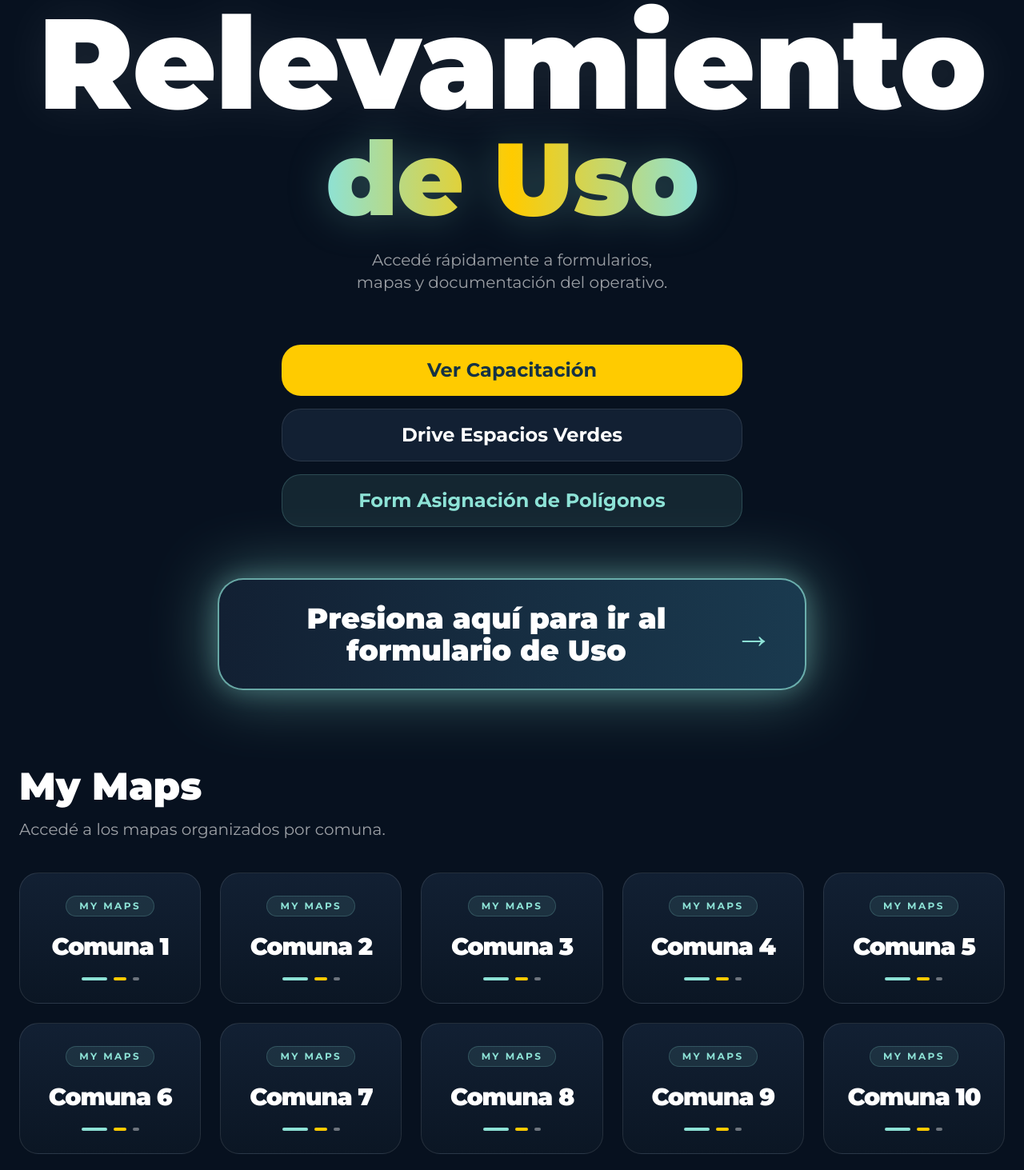
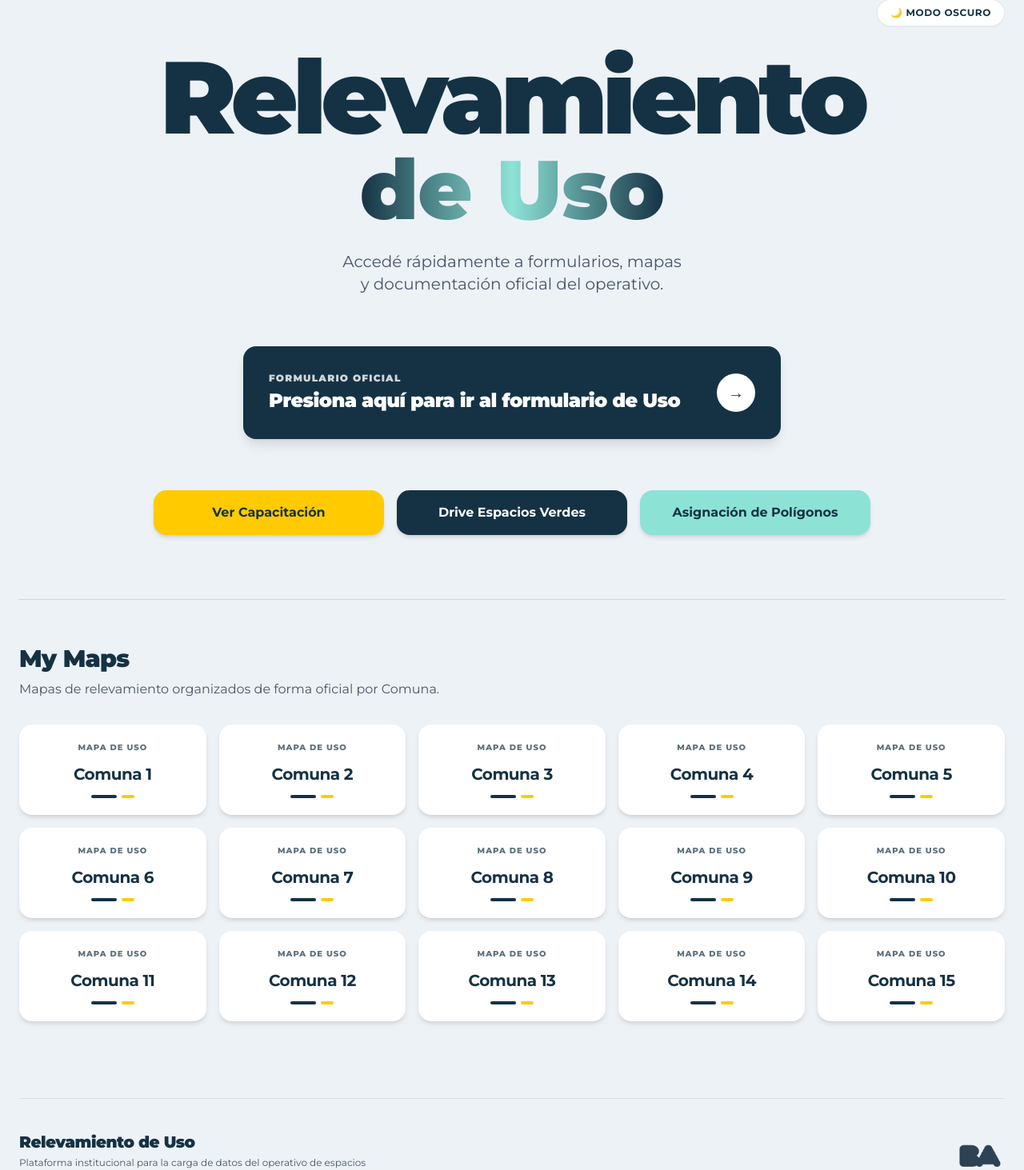
Before and after one commit to TadeoGCBA/relevamiento-uso, a Next.js app: page / in a window 1280 px wide. Shown: the part 65-1528 px from the top of the page at 80% size. Built offline with nearby package versions, Linux system fonts and the light colour scheme.

Commit message:
Update page.tsx

```diff
--- a/app/page.tsx
+++ b/app/page.tsx
@@ -1,3 +1,6 @@
+"use client";
+
+import { useState } from "react";
 import { Montserrat } from "next/font/google";
 
 const montserrat = Montserrat({
@@ -27,213 +30,257 @@ const comunas = Array.from({ length: 15 }, (_, i) => ({
 }));
 
 export default function RelevamientoUsoLanding() {
+  const [darkMode, setDarkMode] = useState(false);
+
   return (
     <main
-      className={`${montserrat.className} min-h-screen overflow-x-hidden bg-[#07111F] text-white px-4 py-10 md:px-6 md:py-16`}
+      className={`${
+        montserrat.className
+      } min-h-screen overflow-x-hidden transition-colors duration-500 px-4 py-10 md:px-6 md:py-16 ${
+        darkMode ? "bg-[#07111F] text-white" : "bg-[#EDF2F7] text-[#153244]"
+      }`}
     >
       <div className="max-w-7xl mx-auto">
+        {/* INTERRUPTOR DE MODO CLARO / OSCURO */}
+        <div className="flex justify-end mb-6">
+          <button
+            onClick={() => setDarkMode(!darkMode)}
+            className={`flex items-center gap-2 px-4 py-2 rounded-full border text-xs font-bold uppercase tracking-wider transition-all duration-300 ${
+              darkMode
+                ? "border-white/10 bg-white/5 text-white hover:bg-white/10"
+                : "border-[#153244]/10 bg-white text-[#153244] hover:bg-[#F1F5F9] shadow-sm"
+            }`}
+          >
+            {darkMode ? "☀️ Modo Claro" : "🌙 Modo Oscuro"}
+          </button>
+        </div>
+
         {/* HERO */}
         <div className="text-center mb-12 md:mb-16">
-          <h1 className="relative text-center leading-[0.9] tracking-[-0.06em] mb-6 text-balance">
+          <h1 className="text-center leading-[0.95] tracking-tight mb-6 text-balance">
             <span
-              className="
-              block
-              text-[3.4rem]
-              sm:text-7xl
-              md:text-[10rem]
-              font-black
-              text-white
-              drop-shadow-[0_0_30px_rgba(255,255,255,0.08)]
-            "
+              className={`block text-[3.2rem] sm:text-7xl md:text-[8rem] font-black tracking-tighter ${
+                darkMode ? "text-white" : "text-[#153244]"
+              }`}
             >
               Relevamiento
             </span>
 
             <span
-              className="
-              relative
-              inline-block
-              text-[3rem]
-              sm:text-6xl
-              md:text-[8rem]
-              font-black
-              bg-gradient-to-r
-              from-[#8DE2D6]
-              via-[#FFCB00]
-              to-[#8DE2D6]
-              bg-clip-text
-              text-transparent
-              drop-shadow-[0_0_25px_rgba(141,226,214,0.25)]
-            "
+              className={`inline-block text-[2.8rem] sm:text-6xl md:text-[6.5rem] font-black bg-gradient-to-r ${
+                darkMode
+                  ? "from-[#8DE2D6] via-white to-[#8DE2D6]"
+                  : "from-[#153244] via-[#8DE2D6] to-[#153244]"
+              } bg-clip-text text-transparent`}
             >
               de Uso
             </span>
-
-            <div
-              className="
-              absolute
-              inset-0
-              -z-10
-              blur-3xl
-              opacity-20
-              bg-gradient-to-r
-              from-[#8DE2D6]
-              via-[#FFCB00]
-              to-[#153244]
-            "
-            />
           </h1>
 
-          <p className="text-white/60 text-base md:text-xl max-w-xl mx-auto leading-relaxed text-balance px-2">
-            Accedé rápidamente a formularios, mapas y documentación del
+          <p
+            className={`text-base md:text-xl max-w-xl mx-auto leading-relaxed text-balance px-2 ${
+              darkMode ? "text-white/60" : "text-[#475569]"
+            }`}
+          >
+            Accedé rápidamente a formularios, mapas y documentación oficial del
             operativo.
           </p>
         </div>
 
-        {/* BOTONES SECUNDARIOS */}
-        <div className="grid gap-4 mb-16 max-w-xl mx-auto">
+        {/* BOTÓN PRINCIPAL ACCESO DIRECTO (VERSION PROFESIONAL Y APB) */}
+        <section className="mb-16 max-w-2xl mx-auto text-center">
+          <div className="w-full">
+            <a
+              href="https://form-relevamientouso-8uzs.vercel.app/"
+              target="_blank"
+              rel="noopener noreferrer"
+              className={`
+                flex flex-col sm:flex-row items-center justify-between gap-4
+                rounded-2xl p-6 md:p-8
+                transition-all duration-300
+                hover:scale-[1.01]
+                w-full text-left shadow-lg
+                ${
+                  darkMode
+                    ? "bg-[#8DE2D6] text-[#07111F] hover:bg-[#a6ebd1]"
+                    : "bg-[#153244] text-white hover:bg-[#1f435c]"
+                }
+              `}
+            >
+              <div>
+                <span className="block text-xs font-black tracking-widest uppercase mb-1 opacity-80">
+                  FORMULARIO OFICIAL
+                </span>
+                <h2 className="text-xl md:text-2xl font-black tracking-tight leading-tight">
+                  Presiona aquí para ir al formulario de Uso
+                </h2>
+              </div>
+
+              <div
+                className={`flex items-center justify-center w-12 h-12 rounded-full shrink-0 shadow-sm ${
+                  darkMode
+                    ? "bg-[#07111F] text-[#8DE2D6]"
+                    : "bg-white text-[#153244]"
+                }`}
+              >
+                <span className="text-xl font-bold">→</span>
+              </div>
+            </a>
+          </div>
+        </section>
+
+        {/* BOTONES SECUNDARIOS / DOCUMENTACIÓN */}
+        <div className="grid grid-cols-1 sm:grid-cols-3 gap-4 mb-20 max-w-4xl mx-auto">
+          {/* PRIMER BOTÓN: AMARILLO */}
           <a
             href="/Capacitacion.pdf"
             target="_blank"
-            className="rounded-3xl bg-[#FFCB00] text-[#153244] px-6 py-4 text-lg md:text-2xl font-bold text-center hover:scale-[1.01] transition-all duration-300"
+            className={`rounded-2xl px-5 py-4 text-base font-bold text-center transition-all duration-300 ${
+              darkMode
+                ? "bg-[#FFCB00] text-[#153244] hover:bg-[#ffe366]"
+                : "bg-[#FFCB00] text-[#153244] hover:bg-[#e5bc00] shadow-md hover:shadow-lg"
+            }`}
           >
             Ver Capacitación
           </a>
 
+          {/* SEGUNDO BOTÓN: AZUL 153244 */}
           <a
             href="https://docs.google.com/spreadsheets/d/1aFWOo8L7iMjjwT6ui5w08kXbsG3eNHnZDdNQqOMxXJw/edit?gid=1859004877#gid=1859004877"
             target="_blank"
-            className="rounded-3xl border border-white/10 bg-[#122033] px-6 py-4 text-lg md:text-2xl font-bold text-center hover:border-[#8DE2D6]/40 transition-all duration-300"
+            className={`rounded-2xl px-5 py-4 text-base font-bold text-center transition-all duration-300 ${
+              darkMode
+                ? "bg-[#153244] text-white border border-white/10 hover:bg-[#1f435c]"
+                : "bg-[#153244] text-white hover:bg-[#1f435c] shadow-md hover:shadow-lg"
+            }`}
           >
             Drive Espacios Verdes
           </a>
 
+          {/* TERCER BOTÓN: VERDE AGUA 8DE2D6 */}
           <a
             href="https://docs.google.com/forms/d/e/1FAIpQLSc8khUx2iVitzAx2WNtZMRXL1-x38k3WxxOZGlC_jXLyp_Xeg/viewform"
             target="_blank"
-            className="rounded-3xl border border-[#8DE2D6]/20 bg-[#8DE2D6]/10 text-[#8DE2D6] px-6 py-4 text-lg md:text-2xl font-bold text-center hover:bg-[#8DE2D6]/20 transition-all duration-300"
+            className={`rounded-2xl px-5 py-4 text-base font-bold text-center transition-all duration-300 ${
+              darkMode
+                ? "bg-[#8DE2D6]/20 text-[#8DE2D6] border border-[#8DE2D6]/30 hover:bg-[#8DE2D6]/30"
+                : "bg-[#8DE2D6] text-[#153244] hover:bg-[#76cfc3] shadow-md hover:shadow-lg"
+            }`}
           >
-            Form Asignación de Polígonos
+            Asignación de Polígonos
           </a>
         </div>
 
-        {/* SECCIÓN DEL BOTÓN PRINCIPAL AL FORMULARIO ÚNICO */}
-        <section className="mb-24 max-w-3xl mx-auto text-center px-4">
-          <div className="relative group inline-block w-full sm:w-auto">
-            {/* EFECTO DE RESPLANDOR NEÓN TRASERO */}
-            <div className="absolute -inset-1 rounded-[32px] bg-[#8DE2D6] opacity-40 blur-2xl group-hover:opacity-80 transition duration-1000 group-hover:duration-200" />
+        {/* MAPAS */}
+        <section
+          className="border-t pt-14 opacity-100 transition-colors duration-500"
+          style={{
+            borderColor: darkMode
+              ? "rgba(255,255,255,0.08)"
+              : "rgba(21,50,68,0.15)",
+          }}
+        >
+          <div className="mb-8">
+            <h2 className="text-3xl font-black tracking-tight mb-2">My Maps</h2>
+            <p
+              className={`text-sm md:text-base ${
+                darkMode ? "text-white/60" : "text-[#475569]"
+              }`}
+            >
+              Mapas de relevamiento organizados de forma oficial por Comuna.
+            </p>
+          </div>
 
-            <a
-              href="https://form-relevamientouso-8uzs.vercel.app/"
-              target="_blank"
-              rel="noopener noreferrer"
-              className="
-                relative
-                inline-flex items-center justify-center gap-4
-                rounded-[32px]
-                border-2 border-[#8DE2D6]/70
-                bg-[#122033]
-                px-10 py-7
-                text-2xl md:text-4xl
-                font-black
-                text-white
-
-                /* DEGRADADO ANIMADO DE FONDO */
-                bg-gradient-to-r from-[#122033] via-[#1a3a4f] to-[#122033]
-                bg-[length:200%_auto]
-                animate-pulse-gradient
-
-                /* TRANSICIONES Y SOMBRAS */
-                transition-all duration-300
-                hover:scale-[1.03]
-                hover:border-[#8DE2D6]
-
-                shadow-[0_0_30px_rgba(141,226,214,0.3)]
-                hover:shadow-[0_0_50px_rgba(141,226,214,0.6)]
-
-                w-full sm:w-auto
-              "
-            >
-              Presiona aquí para ir al formulario de Uso
-              <span className="text-[#8DE2D6] group-hover:translate-x-3 transition-transform duration-300 text-3xl md:text-5xl">
-                →
-              </span>
-            </a>
-          </div>
-        </section>
-
-        {/* MAPAS */}
-        <section>
-          <h2 className="text-4xl md:text-5xl font-black mb-4">My Maps</h2>
-
-          <p className="text-white/60 text-base md:text-xl mb-8 md:mb-10">
-            Accedé a los mapas organizados por comuna.
-          </p>
-
-          <div className="grid grid-cols-2 md:grid-cols-3 lg:grid-cols-5 gap-4 md:gap-6">
+          <div className="grid grid-cols-2 md:grid-cols-3 lg:grid-cols-5 gap-4">
             {comunas.map((item) => (
               <a
                 key={item.name}
                 href={item.link}
                 target="_blank"
-                className="group relative overflow-hidden rounded-[24px] border border-white/10 bg-gradient-to-b from-[#122033] to-[#0B1624] p-5 md:p-7 hover:border-[#8DE2D6]/40 transition-all duration-500 hover:-translate-y-2 hover:shadow-[0_20px_50px_rgba(0,0,0,0.45)]"
+                className={`group relative overflow-hidden rounded-2xl border p-5 transition-all duration-300 hover:-translate-y-1 ${
+                  darkMode
+                    ? "border-white/5 bg-[#122033] hover:border-[#8DE2D6]/30 hover:shadow-xl"
+                    : "border-transparent bg-white text-[#153244] hover:border-[#153244]/30 shadow-md hover:shadow-lg"
+                }`}
               >
-                <div className="absolute inset-0 opacity-0 group-hover:opacity-100 transition duration-500 bg-gradient-to-br from-[#8DE2D6]/10 via-transparent to-[#FFCB00]/10" />
+                <div className="flex flex-col items-center text-center">
+                  <span
+                    className={`text-[10px] font-extrabold uppercase tracking-widest mb-3 ${
+                      darkMode ? "text-[#8DE2D6]" : "text-[#153244]/70"
+                    }`}
+                  >
+                    MAPA DE USO
+                  </span>
 
-                <div className="relative flex flex-col items-center text-center">
-                  <div className="inline-flex items-center rounded-full border border-[#8DE2D6]/20 bg-[#8DE2D6]/10 px-4 py-1 text-[10px] md:text-xs font-bold uppercase tracking-[0.2em] text-[#8DE2D6] mb-5">
-                    My Maps
-                  </div>
-
-                  <h3 className="text-2xl md:text-3xl font-black tracking-[-0.04em] text-white mb-5 group-hover:text-[#8DE2D6] transition-colors duration-300">
+                  <h3 className="text-lg md:text-xl font-bold tracking-tight mb-3">
                     {item.name}
                   </h3>
 
-                  <div className="flex items-center gap-2">
-                    <div className="w-8 h-[4px] rounded-full bg-[#8DE2D6]" />
+                  {/* LÍNEAS DE DECORACIÓN */}
+                  <div className="flex items-center gap-1.5">
+                    <div
+                      className={`w-8 h-[4px] rounded-full transition-colors duration-500 ${
+                        darkMode ? "bg-white/40" : "bg-[#153244]"
+                      }`}
+                    />
                     <div className="w-4 h-[4px] rounded-full bg-[#FFCB00]" />
-                    <div className="w-2 h-[4px] rounded-full bg-white/40" />
                   </div>
                 </div>
 
-                <div className="absolute top-4 right-4 w-8 h-8 rounded-full border border-white/10 bg-white/5 flex items-center justify-center text-white/40 text-sm opacity-0 group-hover:opacity-100 transition duration-300">
+                <div
+                  className={`absolute top-3 right-3 text-xs opacity-0 group-hover:opacity-100 transition-opacity duration-300 ${
+                    darkMode ? "text-white/40" : "text-[#153244]/40"
+                  }`}
+                >
                   ↗
                 </div>
-
-                <div className="absolute bottom-0 left-0 w-full h-[3px] bg-gradient-to-r from-[#8DE2D6] via-[#FFCB00] to-transparent opacity-0 group-hover:opacity-100 transition duration-500" />
               </a>
             ))}
           </div>
         </section>
 
         {/* FOOTER */}
-        <footer className="mt-20 md:mt-32 border-t border-white/10 pt-10 pb-4">
+        <footer
+          className={`mt-24 border-t pt-10 pb-4 transition-colors duration-500 ${
+            darkMode ? "border-white/10" : "border-[#153244]/10"
+          }`}
+        >
           <div className="flex flex-col md:flex-row items-center justify-between gap-8">
             <div>
-              <h3 className="text-2xl font-black tracking-[-0.04em] mb-2">
+              <h3 className="text-xl font-black tracking-tight mb-1">
                 Relevamiento de Uso
               </h3>
-
-              <p className="text-white/50 text-sm max-w-md leading-relaxed">
-                Plataforma de acceso a formularios, mapas y documentación del
-                operativo de espacios verdes.
+              <p
+                className={`text-xs max-w-md ${
+                  darkMode ? "text-white/40" : "text-[#475569]"
+                }`}
+              >
+                Plataforma institucional para la carga de datos del operativo de
+                espacios verdes.
               </p>
             </div>
 
             <div className="flex items-center gap-5">
-              <div className="w-[1px] h-12 bg-white/10 hidden md:block" />
-
               <img
                 src="/ba-logo.png"
                 alt="BA Logo"
-                className="h-12 md:h-16 w-auto object-contain opacity-90 hover:opacity-100 transition duration-300"
+                className={`h-11 w-auto object-contain transition duration-300 ${
+                  darkMode
+                    ? "opacity-70 hover:opacity-100"
+                    : "opacity-90 hover:opacity-100"
+                }`}
               />
             </div>
           </div>
 
-          <div className="mt-10 pt-6 border-t border-white/5 flex flex-col md:flex-row items-center justify-between gap-4 text-sm text-white/40">
+          <div
+            className={`mt-10 pt-6 border-t flex flex-col md:flex-row items-center justify-between gap-4 text-xs ${
+              darkMode
+                ? "border-white/5 text-white/30"
+                : "border-[#153244]/10 text-[#475569]"
+            }`}
+          >
             <p>Gobierno de la Ciudad de Buenos Aires</p>
-
             <p>© 2026 · Gerencia Operativa de Guardaparques</p>
           </div>
         </footer>
```
